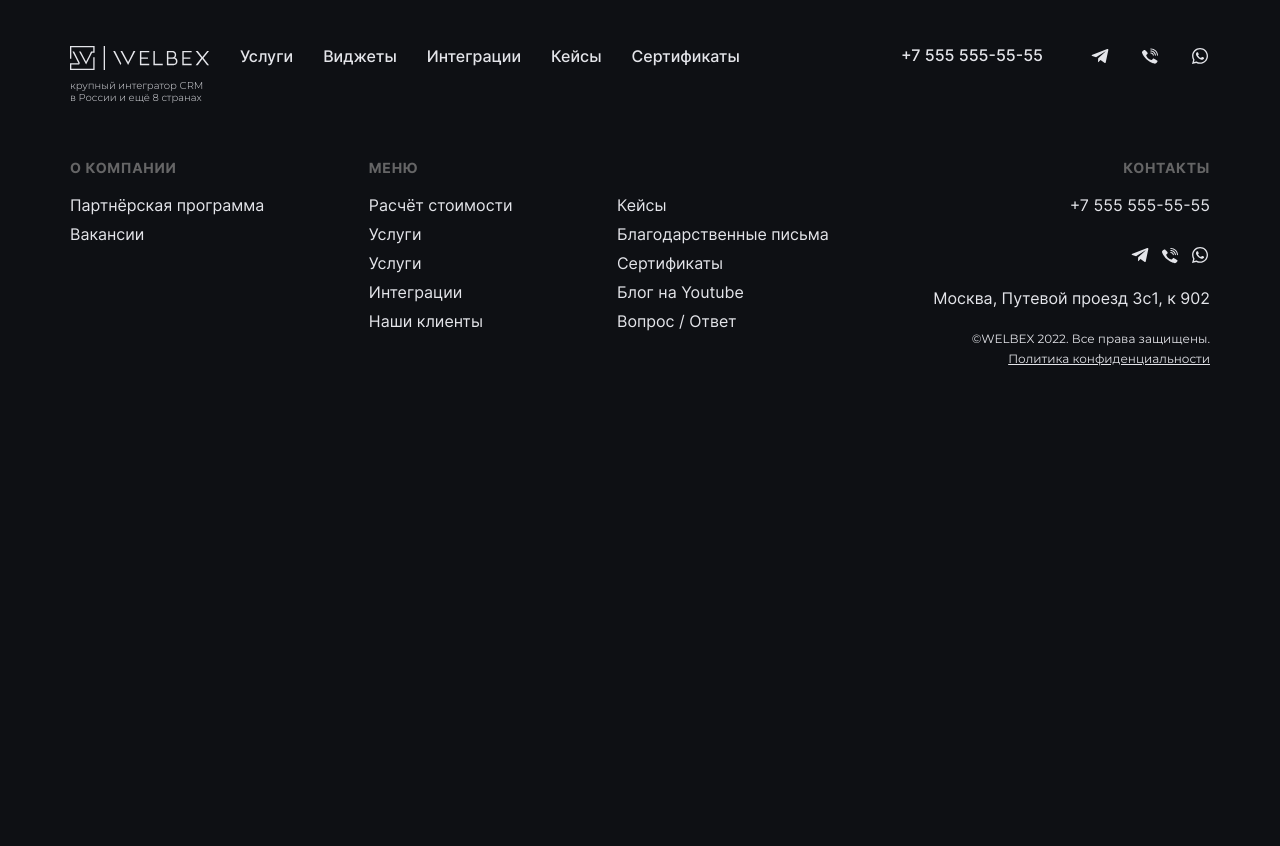
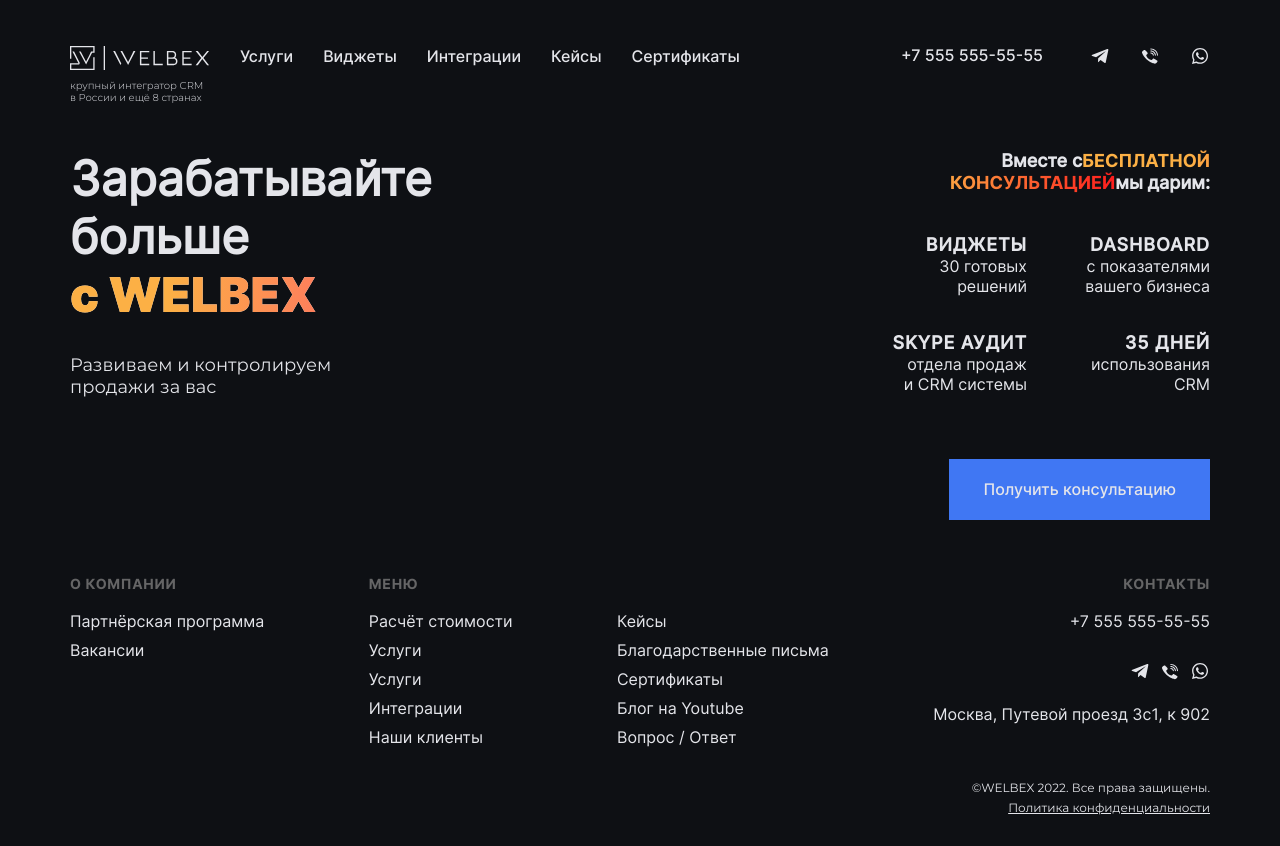
Before and after one commit to SilantievMax/amoCRM-task2, a React (Create React App) app: page / in a window 1280 px wide. Before the commit the page ends 800 px from the top, so only its background shows below. Built offline with nearby package versions, Linux system fonts and the light colour scheme; a web font is replaced by a local one.

Commit message:
fixsid desctop version

```diff
--- a/src/App.jsx
+++ b/src/App.jsx
@@ -1,12 +1,14 @@
 import Footer from 'components/Footer/Footer'
 import Header from 'components/Header/Header'
 import Layout from 'components/Layout/Layout'
+import Main from 'components/Main/Main'
 
 const App = () => {
   return (
     <div>
       <Layout>
         <Header />
+        <Main />
         <Footer />
       </Layout>
     </div>
--- /dev/null
+++ b/src/components/Button/Button.jsx
@@ -0,0 +1,9 @@
+import React from 'react'
+
+import styles from './Button.module.scss'
+
+const Button = ({ text }) => {
+  return <button className={styles.btn}>{text}</button>
+}
+
+export default Button
--- /dev/null
+++ b/src/components/Button/Button.module.scss
@@ -0,0 +1,18 @@
+@import 'vars';
+
+.btn {
+  cursor: pointer;
+  font-family: $font500;
+  font-size: 16px;
+  line-height: 19px;
+  text-align: center;
+  color: #e4e5ea;
+
+  background-color: #4077f3;
+  padding: 21px 34px;
+  transition: opacity 0.3s;
+
+  &:hover {
+    opacity: 0.8;
+  }
+}
--- a/src/components/Footer/Footer.module.scss
+++ b/src/components/Footer/Footer.module.scss
@@ -63,6 +63,7 @@
 }
 
 .copy_block {
+  margin-top: 33px;
   display: flex;
   flex-direction: column;
   align-items: end;
--- a/src/components/Header/Header.module.scss
+++ b/src/components/Header/Header.module.scss
@@ -3,6 +3,7 @@
   display: flex;
   justify-content: space-between;
   margin-top: 46px;
+  margin-bottom: 46px;
 
   &_top {
     display: flex;
--- /dev/null
+++ b/src/components/Heading/Heading.jsx
@@ -0,0 +1,20 @@
+import React from 'react'
+
+import styles from './Heading.module.scss'
+
+const Heading = () => {
+  return (
+    <div>
+      <h1 className={styles.heading}>
+        Зарабатывайте <br />
+        больше
+      </h1>
+      <h2 className={styles.small}>с WELBEX</h2>
+      <p className={styles.description}>
+        Развиваем и контролируем <br /> продажи за вас
+      </p>
+    </div>
+  )
+}
+
+export default Heading
--- /dev/null
+++ b/src/components/Heading/Heading.module.scss
@@ -0,0 +1,27 @@
+@import 'vars';
+
+.heading {
+  font-family: $font400;
+  font-size: 48px;
+  line-height: 58px;
+  color: #e4e5ea;
+}
+
+.small {
+  font-family: $font900;
+  font-size: 48px;
+  line-height: 58px;
+  background: linear-gradient(92deg, #fcb045 27.14%, #ff3f78 121.36%), #e4e5ea;
+  -webkit-background-clip: text;
+  -webkit-text-fill-color: transparent;
+  background-clip: text;
+  text-fill-color: transparent;
+}
+
+.description {
+  font-family: $font400M;
+  font-size: 18px;
+  line-height: 22px;
+  color: #e4e5ea;
+  margin-top: 30px;
+}
--- /dev/null
+++ b/src/components/Main/Main.jsx
@@ -0,0 +1,22 @@
+import Button from 'components/Button/Button'
+import Heading from 'components/Heading/Heading'
+import Services from 'components/Services/Services'
+import React from 'react'
+
+import styles from './Main.module.scss'
+
+const Main = () => {
+  return (
+    <main>
+      <section className={styles.main}>
+        <Heading />
+        <Services />
+      </section>
+      <section className={styles.btn_block}>
+        <Button text='Получить консультацию' />
+      </section>
+    </main>
+  )
+}
+
+export default Main
--- /dev/null
+++ b/src/components/Main/Main.module.scss
@@ -0,0 +1,12 @@
+@import 'vars';
+
+.main {
+  display: flex;
+  justify-content: space-between;
+}
+
+.btn_block {
+  margin-top: 61px;
+  display: flex;
+  justify-content: end;
+}
--- /dev/null
+++ b/src/components/Services/Services.jsx
@@ -0,0 +1,37 @@
+import React from 'react'
+
+import styles from './Services.module.scss'
+
+const Services = () => {
+  return (
+    <div>
+      <h3 className={styles.heading}>
+        Вместе с
+        <span>
+          бесплатной <br /> консультацией
+        </span>
+        мы дарим:
+      </h3>
+      <ul className={styles.list}>
+        <li className={styles.item}>
+          <h6>Виджеты</h6>
+          <p>30 готовых решений</p>
+        </li>
+        <li className={styles.item}>
+          <h6>Dashboard</h6>
+          <p>с показателями вашего бизнеса</p>
+        </li>
+        <li className={styles.item}>
+          <h6>Skype Аудит</h6>
+          <p>отдела продаж и CRM системы</p>
+        </li>
+        <li className={styles.item}>
+          <h6>35 дней</h6>
+          <p>использования CRM</p>
+        </li>
+      </ul>
+    </div>
+  )
+}
+
+export default Services
--- /dev/null
+++ b/src/components/Services/Services.module.scss
@@ -0,0 +1,47 @@
+@import 'vars';
+
+.heading {
+  font-family: $font500;
+  font-size: 18px;
+  line-height: 22px;
+  text-align: right;
+  color: #e4e5ea;
+
+  span {
+    font-family: $font700;
+    text-transform: uppercase;
+    background: linear-gradient(90deg, #fcb045 36.99%, #fd1d1d 100%);
+    -webkit-background-clip: text;
+    -webkit-text-fill-color: transparent;
+    background-clip: text;
+    text-fill-color: transparent;
+  }
+}
+
+.list {
+  display: grid;
+  grid-template-columns: 1fr 1fr;
+  max-width: 330px;
+  gap: 36px;
+  margin-top: 40px;
+}
+
+.item {
+  h6 {
+    font-family: $font500;
+    font-size: 18px;
+    line-height: 22px;
+    text-align: right;
+    letter-spacing: 0.05em;
+    text-transform: uppercase;
+    color: #e4e5ea;
+  }
+
+  p {
+    font-family: $font400;
+    font-size: 16px;
+    line-height: 20px;
+    text-align: right;
+    color: #e4e5ea;
+  }
+}
--- a/src/index.scss
+++ b/src/index.scss
@@ -63,6 +63,7 @@
   margin: 0;
   background: #0e1014;
   color: #e4e5ea;
+  min-height: 100vh;
 }
 
 a {
```
